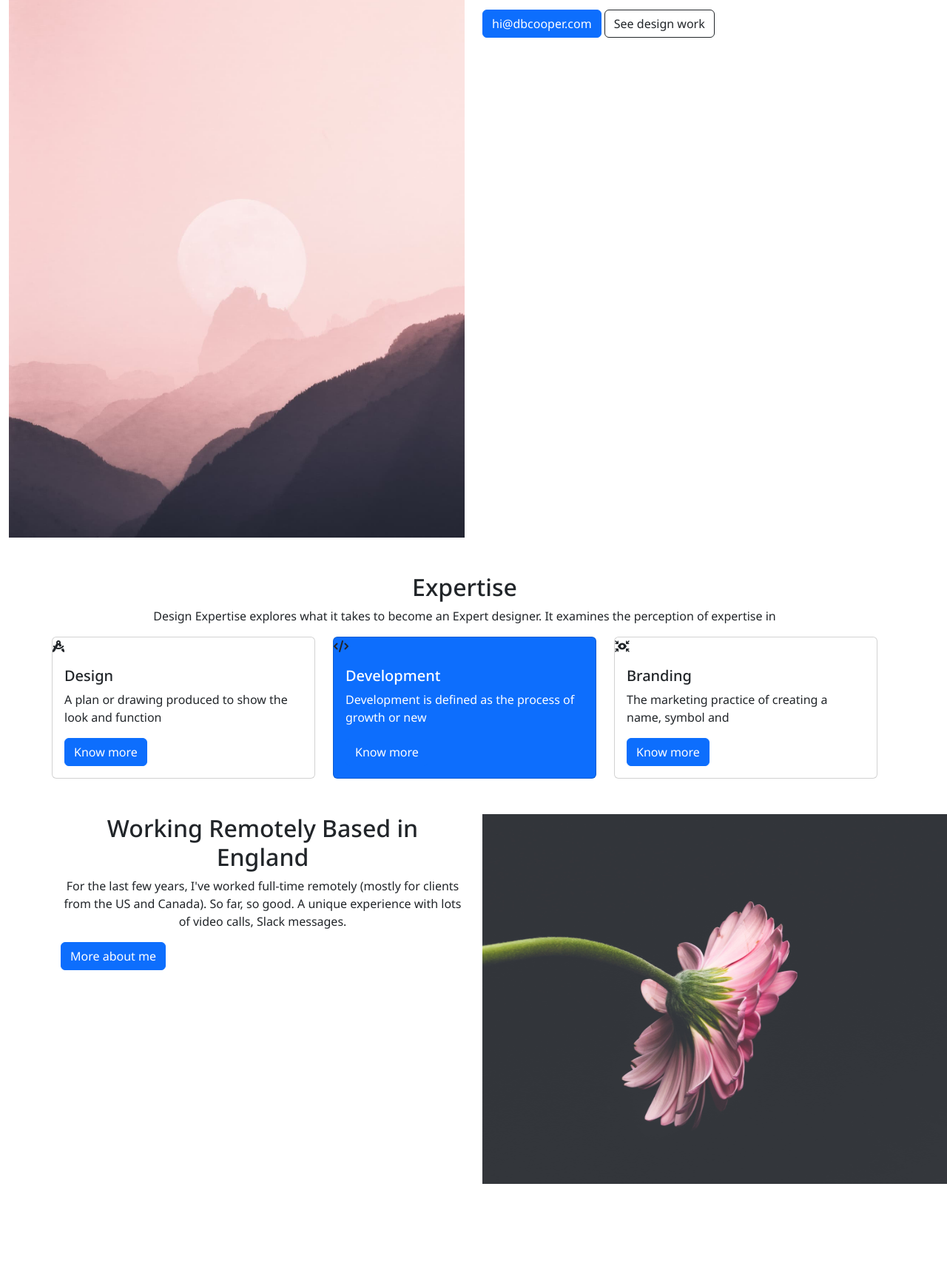
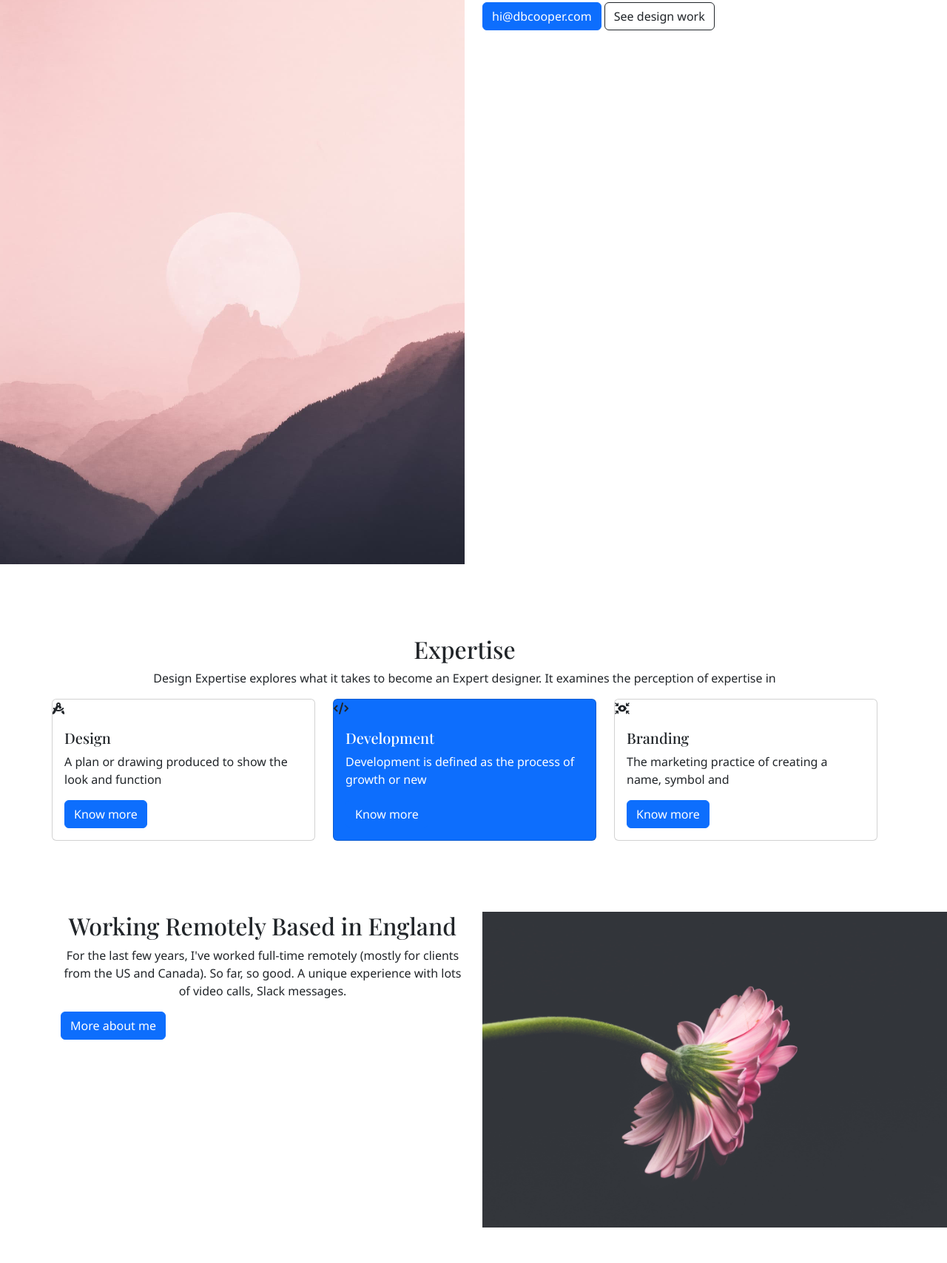
Before and after one commit to samnb175/portfolio-template, a website: page docs/index.html in a window 1280 px wide. Shown: the part 253-1961 px from the top of the page at 74% size. Before the commit the page ends 1902 px from the top, so only its background shows below. Drawn offline with nearby package versions, Linux system fonts and the light colour scheme.

Commit message:
add break out css

```diff
--- a/docs/index.html
+++ b/docs/index.html
@@ -12,7 +12,7 @@
     <link href="https://fonts.googleapis.com/css2?family=Noto+Sans:wght@100;200;300;400;500;600;700&family=Playfair+Display:wght@400;500;600;700;800;900&display=swap" rel="stylesheet">
 
     <!-- Styles -->
-    <link rel="stylesheet" href="css/styles.min.css?cache_bust=1659877994430" />
+    <link rel="stylesheet" href="./css/styles.min.css?cache_bust=1661526788711" />
 
     <title>Portfolio</title>
   </head>
@@ -51,17 +51,17 @@
       <!--**********************************************
           Hero section start
        **********************************************-->
-      <section class="hero-section">
-        <div class="container-fluid">
+      <section class="hero-section overflow-hidden">
+        <div class="container">
           <div class="row">
             <div class="col-sm-6">
-              <div class="overflow-hidden">
+              <div class="breakout-left">
                 <img src="images/img1.jpg" class="img-fluid" alt="image">
               </div>
             </div>
             <div class="col-sm-6">
               <div>
-                <h3>DB Cooper</h3>
+                <h5 class="text-primary">DB Cooper</h5>
                 <h1>Freelance<br>Designer</h1>
                 <p>I help agencies & brands like Apple, Google and others to turn their ideas into design.</p>
               </div>
@@ -80,7 +80,7 @@
        <!--**********************************************
           Skills section start
        **********************************************-->
-       <section class="skills-section my-5 pe-4">
+       <section class="skills-section my-8 pe-4">
         <div class="container">
           <h2 class="text-center">Expertise</h2>
           <p class="text-center">Design Expertise explores what it takes to become an Expert designer. It examines the perception of expertise in</p>
@@ -144,7 +144,9 @@
                 <a href="#" class="btn btn-primary">More about me</a>
               </div>
               <div class="col-sm-6">
-                <img src="images/img2.jpg" class="img-fluid extend-outside-container" alt="image">
+                <div class="breakout-right">
+                  <img src="images/img2.jpg" class="img-fluid" alt="image">
+                </div>
               </div>
             </div>
           </div>
@@ -156,6 +158,6 @@
 
     <footer></footer>
 
-    <script src="./js/script.min.js?cache_bust=1659877994430"></script>
+    <script src="./js/script.min.js?cache_bust=1661526788711"></script>
   </body>
 </html>
--- a/gulpfile.js
+++ b/gulpfile.js
@@ -214,8 +214,8 @@ function serve() {
     notify: false
   });
 
-  watch(path.src.html, series(html, style, purgeCSS, cacheBust)).on('change', browserSync.reload);
-  watch(path.src.style, series(style, purgeCSS, cacheBust));
+  watch(path.src.html, series(html, style,/*  purgeCSS, */ cacheBust)).on('change', browserSync.reload);
+  watch(path.src.style, series(style,/*  purgeCSS, */ cacheBust));
   watch(path.src.script, series(script, cacheBust));
   watch(path.src.img, series(optimizeImages));
   watch(path.src.fonts, series(fonts));
@@ -236,7 +236,7 @@ exports.serve = serve;
 
 exports.dev = series(
   parallel(html, style, script, optimizeImages, fonts),
-  purgeCSS,
+  /* purgeCSS, */
   cacheBust,
   serve
 );
--- a/src/scss/abstracts/_index.scss
+++ b/src/scss/abstracts/_index.scss
@@ -1,3 +1,4 @@
 @forward "mixins";
 @forward "variables";
 @forward "utilities";
+@forward "functions";
--- a/src/scss/abstracts/_utilities.scss
+++ b/src/scss/abstracts/_utilities.scss
@@ -1,5 +1,12 @@
 .extend-outside-container {
     width: 50vw;
     max-width: 50vw;
-    height: 500px;
 }
+
+.breakout-left {
+    margin-left: calc(-50vw + 100%);
+}
+
+.breakout-right {
+    margin-right: calc(-50vw + 100%);
+}
--- a/src/scss/vendors/_custom.scss
+++ b/src/scss/vendors/_custom.scss
@@ -1,14 +1,13 @@
 @use '../abstracts/variables' as *;
 
+/*=========================================
+    BOOTSTRAP OVERRIDES
+=========================================*/
 
-/*******************************************
-BOOTSTRAP OVERRIDES
-*******************************************/
 /* 1. Include functions first (so you can manipulate colors, SVGs, calc, etc) */
 @import "../../node_modules/bootstrap/scss/functions";
 
 /* 2. Include any default variable overrides here */
-
 /* -------------------------------
 Options
 Quickly modify global styling by enabling or disabling optional features.
@@ -44,10 +43,37 @@ Buttons + Forms
 ---------------------------------*/
 /* $input-btn-padding-x: 1.75rem; */
 
+/* -------------------------------
+Spacing
+---------------------------------*/
+$spacer: 1rem;
+
+/* -------------------------------
+Headings
+---------------------------------*/
+$headings-font-family: $primaryFont;
+
 /* 3. Include remainder of required Bootstrap stylesheets */
 @import "../../node_modules/bootstrap/scss/variables";
 
 /* 4. Include any default map overrides here */
+
+/* -------------------------------
+Custom Spacing
+---------------------------------*/
+/* $customSpacers: (
+    6: $spacer * 4,
+    7: $spacer * 5,
+    8: $spacer * 6,
+); */
+$custom-spacers: ();
+@for $i from 6 to 9 {
+    $custom-spacers: map-merge($custom-spacers, ($i: $spacer * $i - 2));
+}
+
+@debug $custom-spacers;
+
+$spacers: map-merge($spacers, $custom-spacers);
 
 /* 5. Include remainder of required parts */
 @import "../../node_modules/bootstrap/scss/maps";
```
Also changed, not shown: docs/theming-kit.html (+1 -1 lines), src/index.html (+9 -7 lines), docs/css/styles.min.css, src/scss/abstracts/_functions.scss (added), 1 other file.
